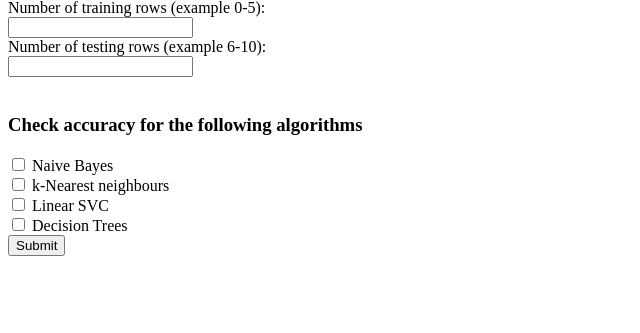
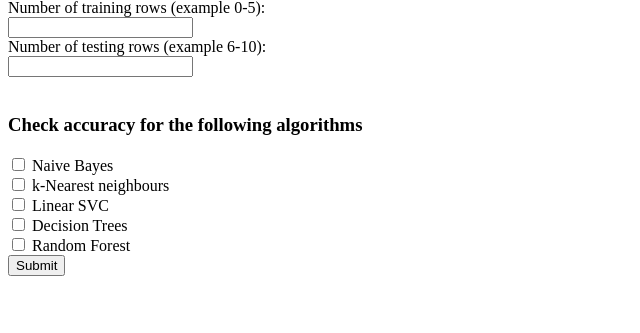
Before and after one commit to VBhat97/CSVAnalyzer, a Flask app: template templates/form_action.html in a window 1280 px wide. Shown: the part 184-517 px from the top of the page, without its empty margins (0-640 px from the left). Run offline with Flask 2, Linux system fonts and the light colour scheme; the template is opened without the code that fills it, so the values that code supplies are empty.

Commit message:
frontend for random forest

```diff
--- a/templates/form_action.html
+++ b/templates/form_action.html
@@ -15,5 +15,7 @@
     <label for="svc"> Linear SVC</label><br>
     <input type="checkbox" id="dtree" value="DTree" name="options">
     <label for="dtree"> Decision Trees</label><br>
+    <input type="checkbox" id="rf" value="RF" name="options">
+    <label for="rf"> Random Forest</label><br>
     <input type="submit" value="Submit">
 </form>
```
